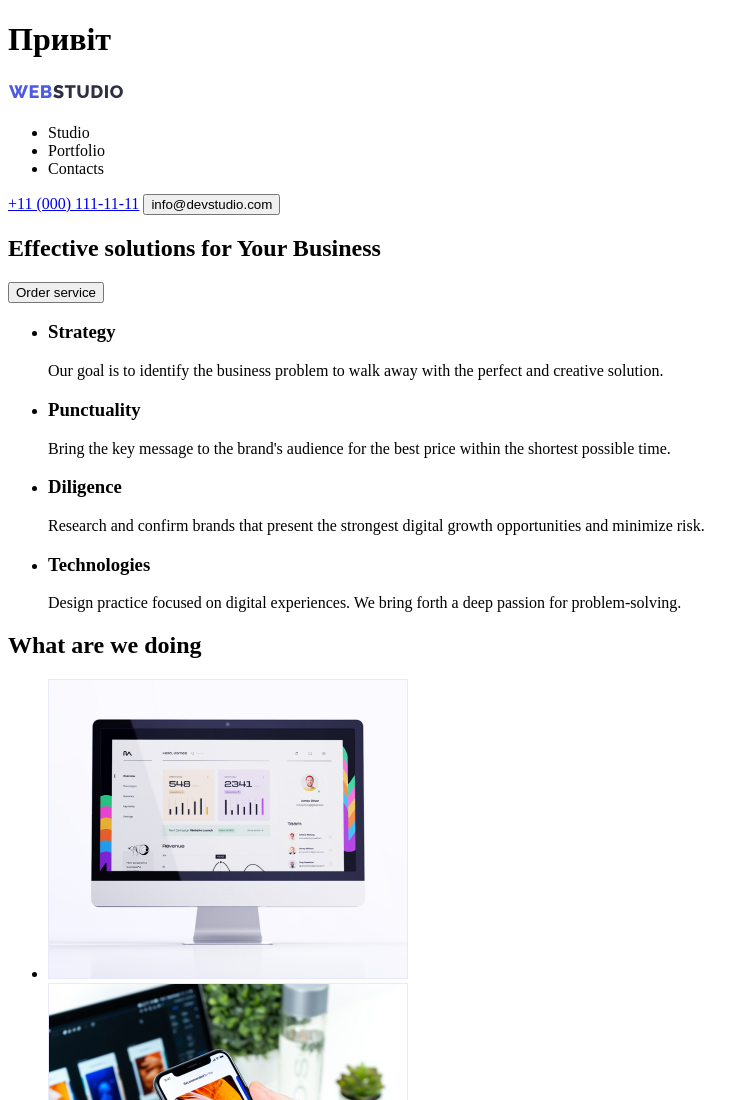
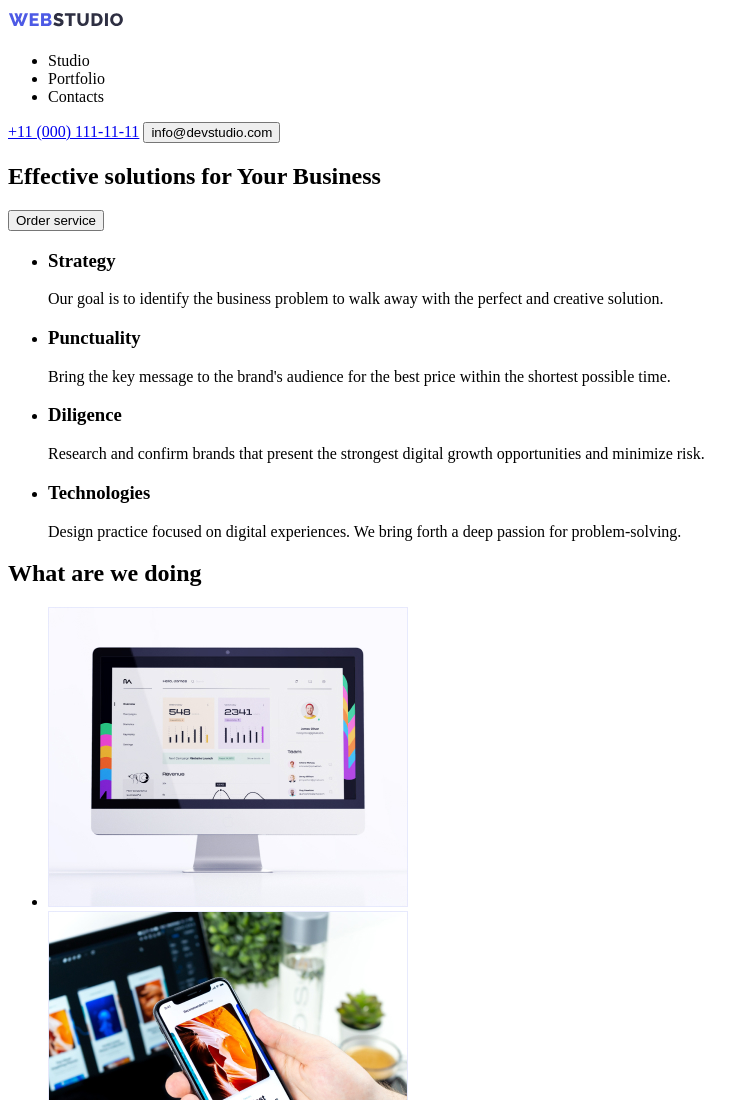
Before and after one commit to Anita0000000000000000000001/goit-markup-hw-01, a plain HTML site: page Index.html in a window 1280 px wide. Shown: the top 1100 px of the page, without its empty margins (0-754 px from the left). Drawn offline with Linux system fonts and the light colour scheme.

Commit message:
Update Index.html

```diff
--- a/Index.html
+++ b/Index.html
@@ -7,7 +7,6 @@
     <title>WebStudio</title>
 </head>
 <body>
-    <h1>Привіт</h1>
     <header>
     <nav>
     <a href="#">
```
